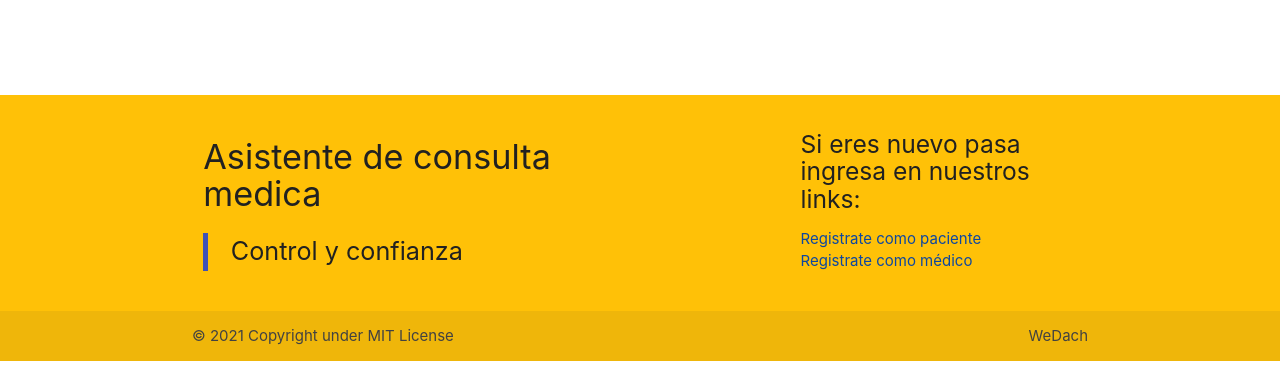
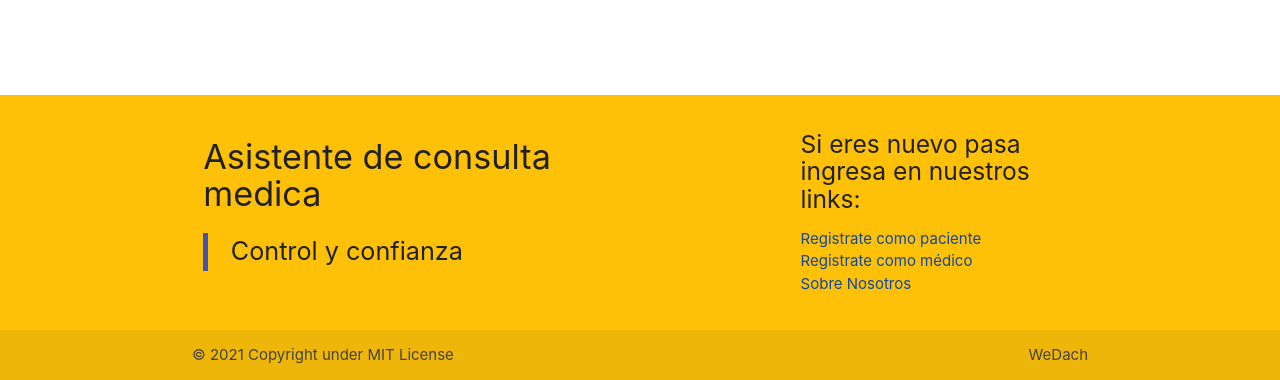
Before and after one commit to diegocashe/acm, a website: page index.html in a window 1280 px wide. Shown: the part 569-949 px from the top of the page. Drawn offline with nearby package versions, Linux system fonts and the light colour scheme.

Commit message:
sec commit

```diff
--- a/index.html
+++ b/index.html
@@ -106,6 +106,7 @@
                         Sobre nosotros</a>
                 </li>
             </ul>
+
         </div>
     </nav>
     <section class="body-container valign-wrapper">
@@ -224,6 +225,7 @@
                     <ul>
                         <li><a class="blue-text text-darken-4" href="/acm/singin.html">Registrate como paciente</a></li>
                         <li><a class="blue-text text-darken-4" href="/acm/singin.html">Registrate como médico</a></li>
+                        <li><a class="blue-text text-darken-4" href="/acm/aboutus.html">Sobre Nosotros</a></li>
                     </ul>
                 </div>
             </div>
```
